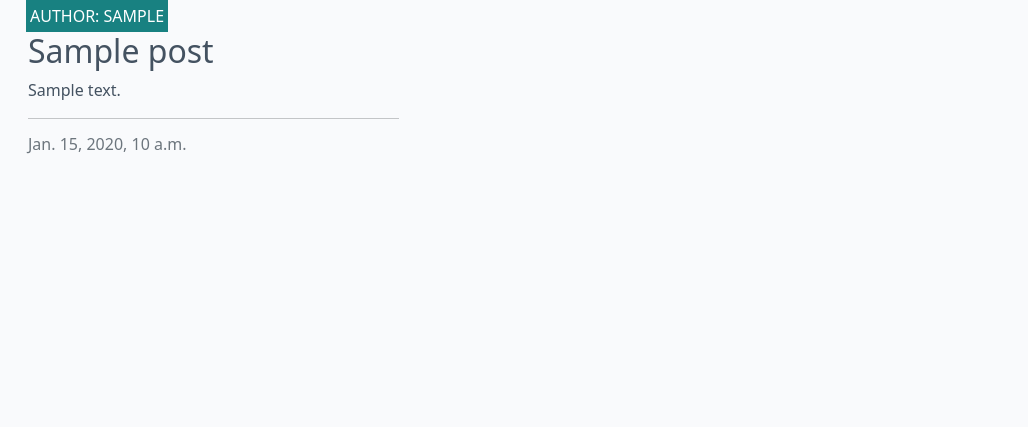
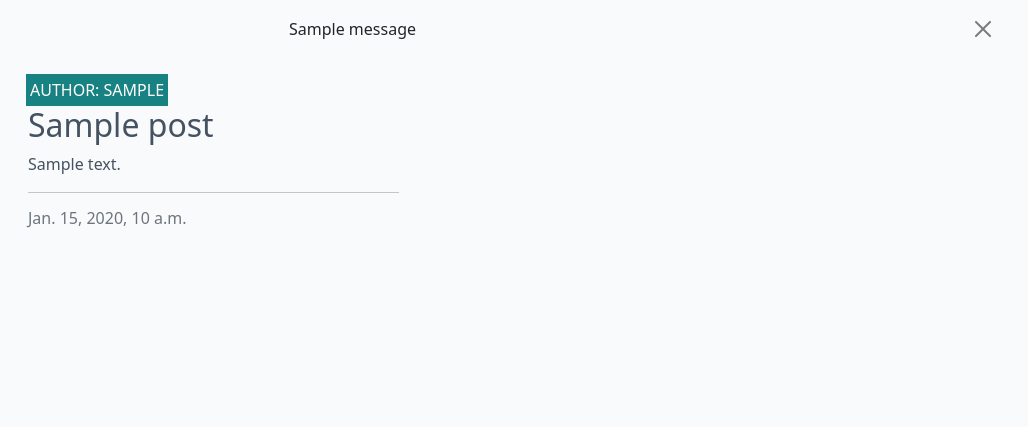
Before and after one commit to Silver25/neurographic-artist, a Django app: page / in a window 1280 px wide. Shown: the part 60-487 px from the top of the page, without its empty margins (0-1028 px from the left). Run offline with Django 5.2, Linux system fonts and the light colour scheme; tables that the repository leaves empty hold one stand-in row (values such as "Sample post"); one stand-in notice (Sample message) is shown.

Commit message:
Add html code in template for display of the msgs

```diff
--- a/templates/base.html
+++ b/templates/base.html
@@ -88,6 +88,22 @@
         </div>
     </nav>
 
+    <!-- displaying Django messages -->
+    <div class="container">
+        <div class="row">
+            <div class="col-md-8 offset-md-2">
+                {% for message in messages %}
+                <div class="alert {{ message.tags }} alert-dismissible
+                fade show" id="msg" role="alert">
+                {{ message | safe }}
+                    <button type="button" class="btn-close"
+                    data-bs-dismiss="alert" aria-label="Close"></button>
+                </div>
+                {% endfor %}
+            </div>
+        </div>
+    </div>
+
     <main class="flex-shrink-0 main-bg">
 
         {% block content %}
```
